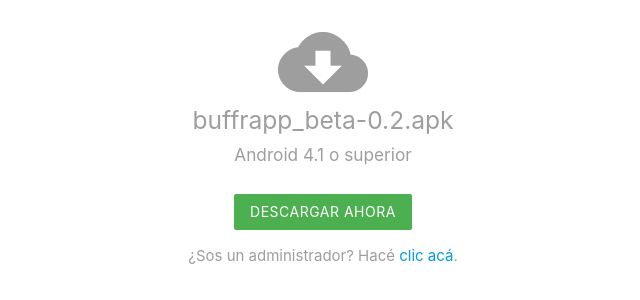
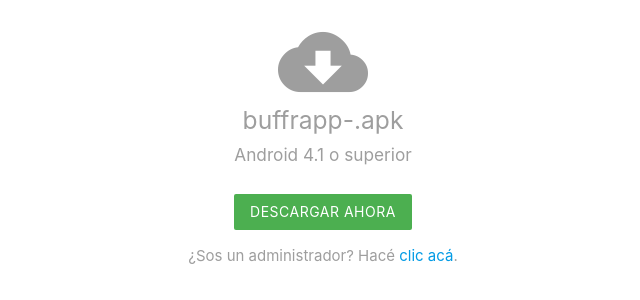
Before and after one commit to buffrapp/buffrapp_web, a PHP site: page / in a window 1280 px wide. Shown: the part 279-579 px from the top of the page, without its empty margins (317-957 px from the left). Run offline with PHP 8.4, Linux system fonts and the light colour scheme; some libraries are stand-ins or nearby versions.

Commit message:
Index: make it entirely dynamic.
- Fix typos.

```diff
--- a/index.php
+++ b/index.php
@@ -1,16 +1,20 @@
-<?php $title = 'Pedidos'; $secure = false; $showmenu = false; require_once('includes/header.php'); ?>
+<?php $title = 'Inicio'; $secure = false; $showmenu = false; require_once('includes/header.php');
+
+$current = trim(shell_exec('aapt dump badging ' . getcwd() . '/../latest.apk | grep versionCode | cut -d "=" -f 4 | cut -d " " -f 1 | sed "s/\'//g"'));
+
+ ?>
 
     <div id="vcentered_message" class="row valign-wrapper">
       <div class="col s12 center-align grey-text">
         <h5>
           <i class="large material-icons">cloud_download</i> <br>
-            buffrapp_beta-0.2.apk
+            buffrapp-<?php print $current; ?>.apk
           </h5>
           <h6>
             Android 4.1 o superior
           </h6>
           <br>
-          <a href="../buffrapp_beta-0.2.apk" class="waves-effect waves-light btn btn-flat waves-green green white-text">Descargar ahora</a>
+          <a href="../latest.apk" download="buffrapp-<?php print $current;?>.apk" class="waves-effect waves-light btn btn-flat waves-green green white-text">Descargar ahora</a>
           <br>
           <p>¿Sos un administrador? Hacé <a href="login.php">clic acá</a>.
       </div>
```
